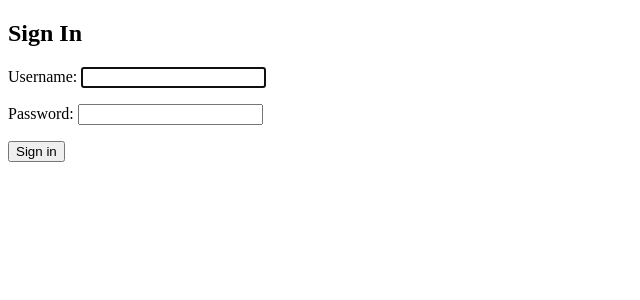
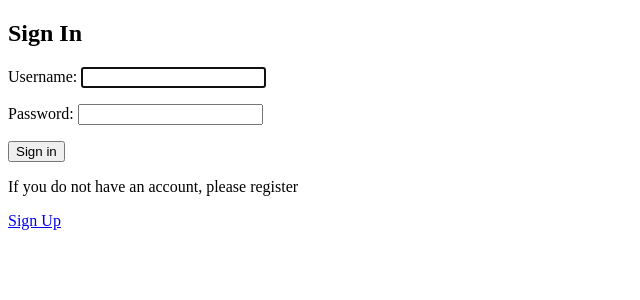
Before and after one commit to Skjperez/address, a Django app: page /address/login/ in a window 1280 px wide. Shown: the top 300 px of the page, without its empty margins (0-640 px from the left). Run offline with Django 3.2, Linux system fonts and the light colour scheme.

Commit message:
added registration page

```diff
--- a/address/urls.py
+++ b/address/urls.py
@@ -23,5 +23,6 @@ urlpatterns = [
     path('admin/', admin.site.urls),
     path('address/', include('django.contrib.auth.urls')),
     path('', TemplateView.as_view(template_name='home.html'), name='home'),
+    path('addressapp/', include('addressapp.urls')),
 
 ]
--- a/addressapp/urls.py
+++ b/addressapp/urls.py
@@ -0,0 +1,6 @@
+from django.urls import path
+from .views import SignUpView
+
+urlpatterns = [
+    path('signup/', SignUpView.as_view(), name='signup'),
+]
--- a/templates/registration/login.html
+++ b/templates/registration/login.html
@@ -11,4 +11,7 @@
     <button type="submit" class="w-100 btn btn-lg btn-primary">Sign in</button>
 </form>
 
+<p>If you do not have an account, please register</p>
+    <a href="{% url 'signup' %}">Sign Up</a>
+
 {% endblock %}
```
